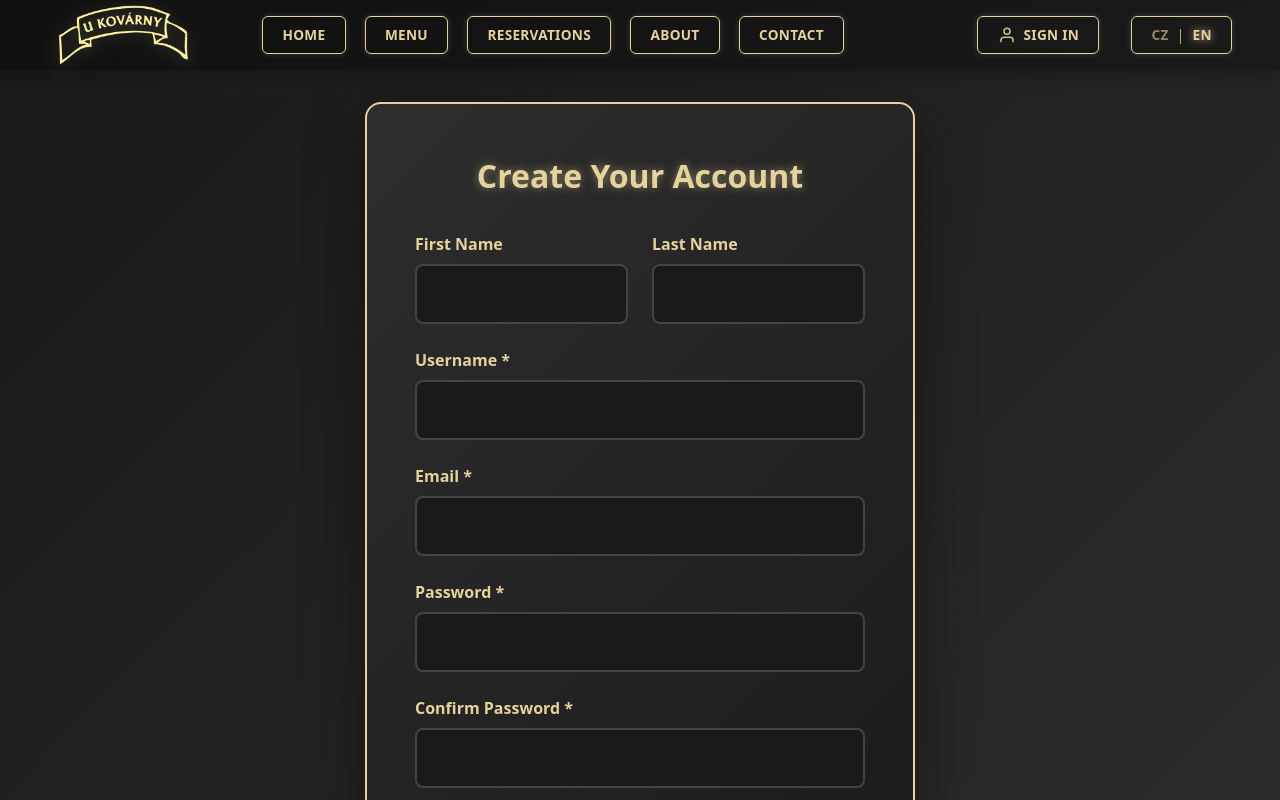
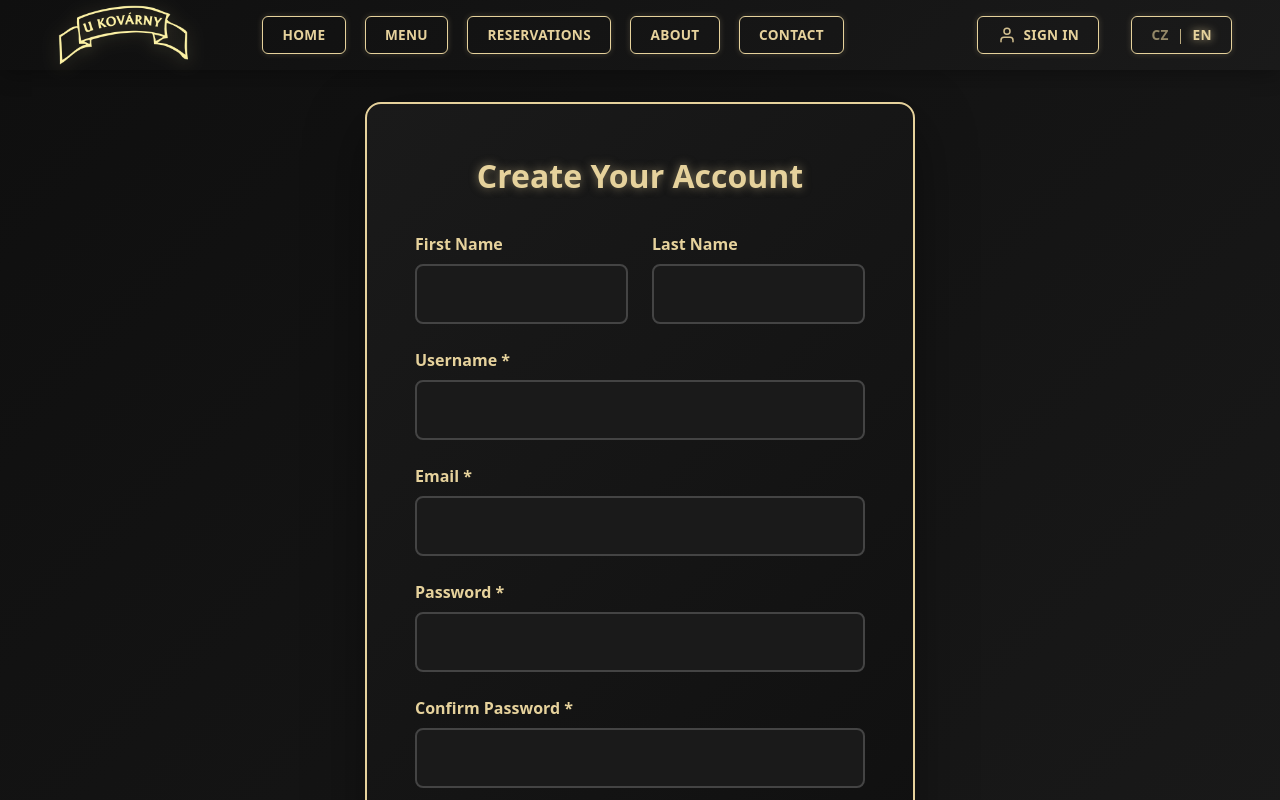
Before and after one commit to aloyeez/kovarna-AP5PW, a React (Vite) app in the folder frontend_kovarna/: page /signup in a window 1280 px wide. Shown: the top 800 px of the page. Built offline with nearby package versions, Linux system fonts and the light colour scheme.

Commit message:
Update Login and SignUp styles: modify background gradients for improved visual consistency and aesthetics.

```diff
--- a/frontend_kovarna/src/pages/Login.css
+++ b/frontend_kovarna/src/pages/Login.css
@@ -3,12 +3,12 @@
   display: flex;
   align-items: center;
   justify-content: center;
-  background: linear-gradient(135deg, #1a1a1a 0%, #2d2d2d 100%);
+  background: linear-gradient(135deg, #0f0f0f 0%, #1a1a1a 100%);
   padding: 0;
 }
 
 .login-card {
-  background: linear-gradient(135deg, #2d2d2d 0%, #1a1a1a 100%);
+  background: linear-gradient(135deg, #1a1a1a 0%, #0f0f0f 100%);
   border-radius: 16px;
   padding: 3rem;
   box-shadow: 0 20px 60px rgba(0, 0, 0, 0.4);
--- a/frontend_kovarna/src/pages/SignUp.css
+++ b/frontend_kovarna/src/pages/SignUp.css
@@ -3,12 +3,12 @@
   display: flex;
   align-items: center;
   justify-content: center;
-  background: linear-gradient(135deg, #1a1a1a 0%, #2d2d2d 100%);
+  background: linear-gradient(135deg, #0f0f0f 0%, #1a1a1a 100%);
   padding: 0;
 }
 
 .signup-card {
-  background: linear-gradient(135deg, #2d2d2d 0%, #1a1a1a 100%);
+  background: linear-gradient(135deg, #1a1a1a 0%, #0f0f0f 100%);
   border-radius: 16px;
   padding: 3rem;
   box-shadow: 0 20px 60px rgba(0, 0, 0, 0.4);
```
